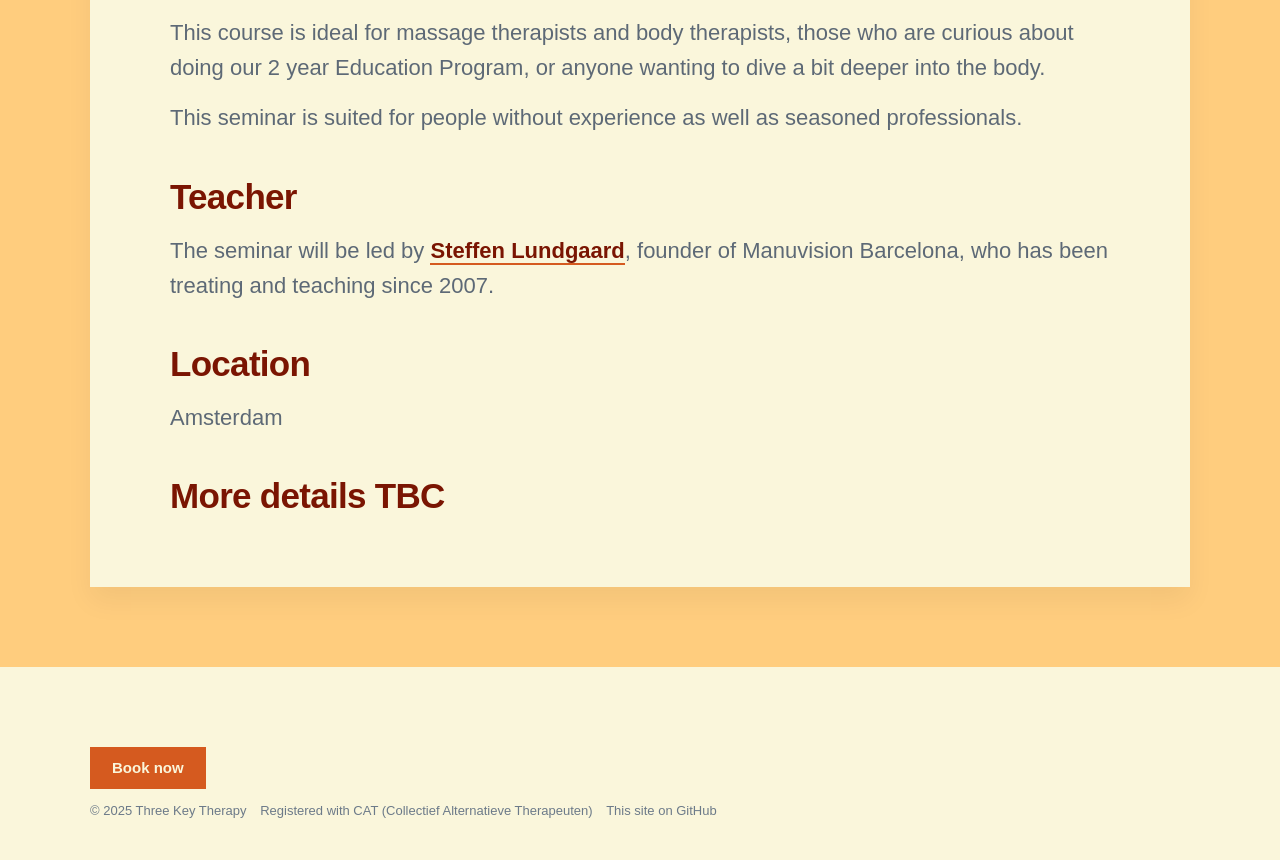
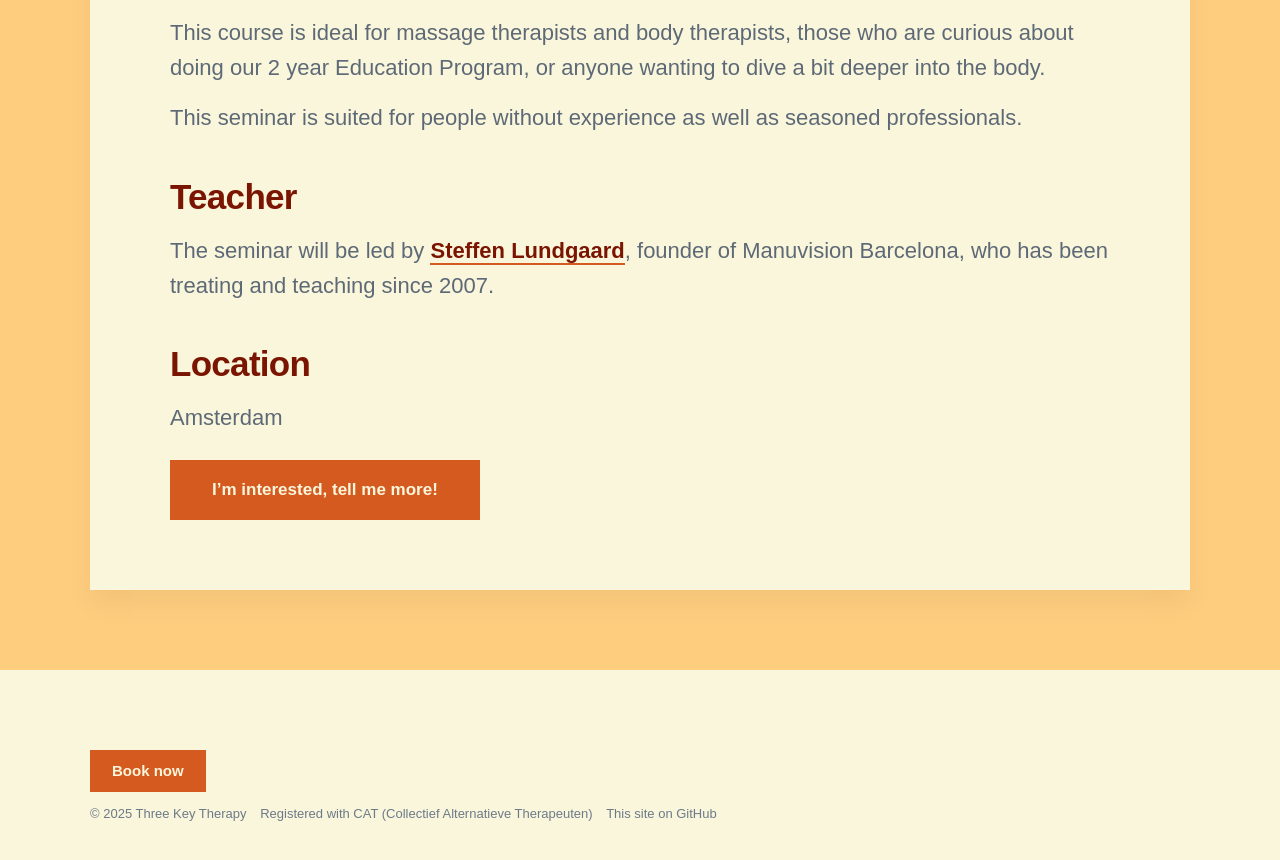
Before and after one commit to threekeytherapy/threekeytherapy.com, a Jekyll site: the page built from _workshops/seminar-2025.md, in a window 1280 px wide and 900 px high, scrolled down 880 px. Shown: the top 860 px of the window. Built offline with Jekyll 4.4.1, drawn with Linux system fonts in a browser that asks for light colours; nearby versions of some CDN libraries; some web fonts are replaced.

Commit message:
adds CTA

```diff
--- a/_workshops/seminar-2025.md
+++ b/_workshops/seminar-2025.md
@@ -24,4 +24,4 @@ The seminar will be led by [Steffen Lundgaard](https://manuvision.es/en/steffen-
 
 Amsterdam
 
-## More details TBC
+<a href="/contact" class="button button--large">I'm interested, tell me more!</a>
```
